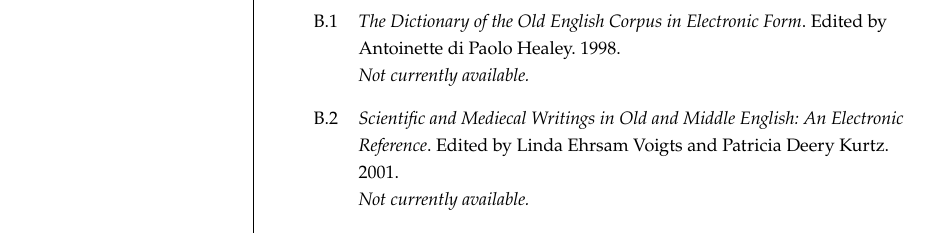
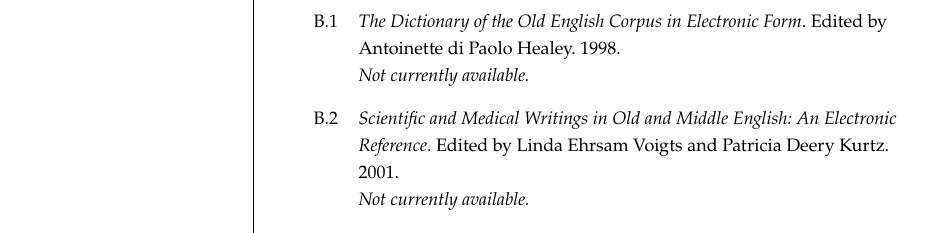
Before and after one commit to seenet-medieval/seenet-medieval.github.io, a Jekyll site: the page built from publications.html, in a window 1280 px wide. Shown: the part 2048-2281 px from the top of the page, without its empty margins (152-1095 px from the left). Built offline with Jekyll 4.4.1, drawn with Linux system fonts in a browser that asks for light colours.

Commit message:
Corrected typo

```diff
--- a/publications.html
+++ b/publications.html
@@ -56,6 +56,6 @@ navigation_weight: 3
 <li><span class="list_num">B.1</span><span class="list_entry"><span class="title">The Dictionary of the Old English Corpus in Electronic Form</span>. Edited by Antoinette di Paolo Healey. 1998.
 <span class="pub_available">Not currently available.</span></li></span>
 
-<li><span class="list_num">B.2</span><span class="list_entry"><span class="title">Scientific and Mediecal Writings in Old and Middle English: An Electronic Reference</span>. Edited by Linda Ehrsam Voigts and Patricia Deery Kurtz. 2001.
+<li><span class="list_num">B.2</span><span class="list_entry"><span class="title">Scientific and Medical Writings in Old and Middle English: An Electronic Reference</span>. Edited by Linda Ehrsam Voigts and Patricia Deery Kurtz. 2001.
 <span class="pub_available">Not currently available.</span></span></li>
 </ol>
```
